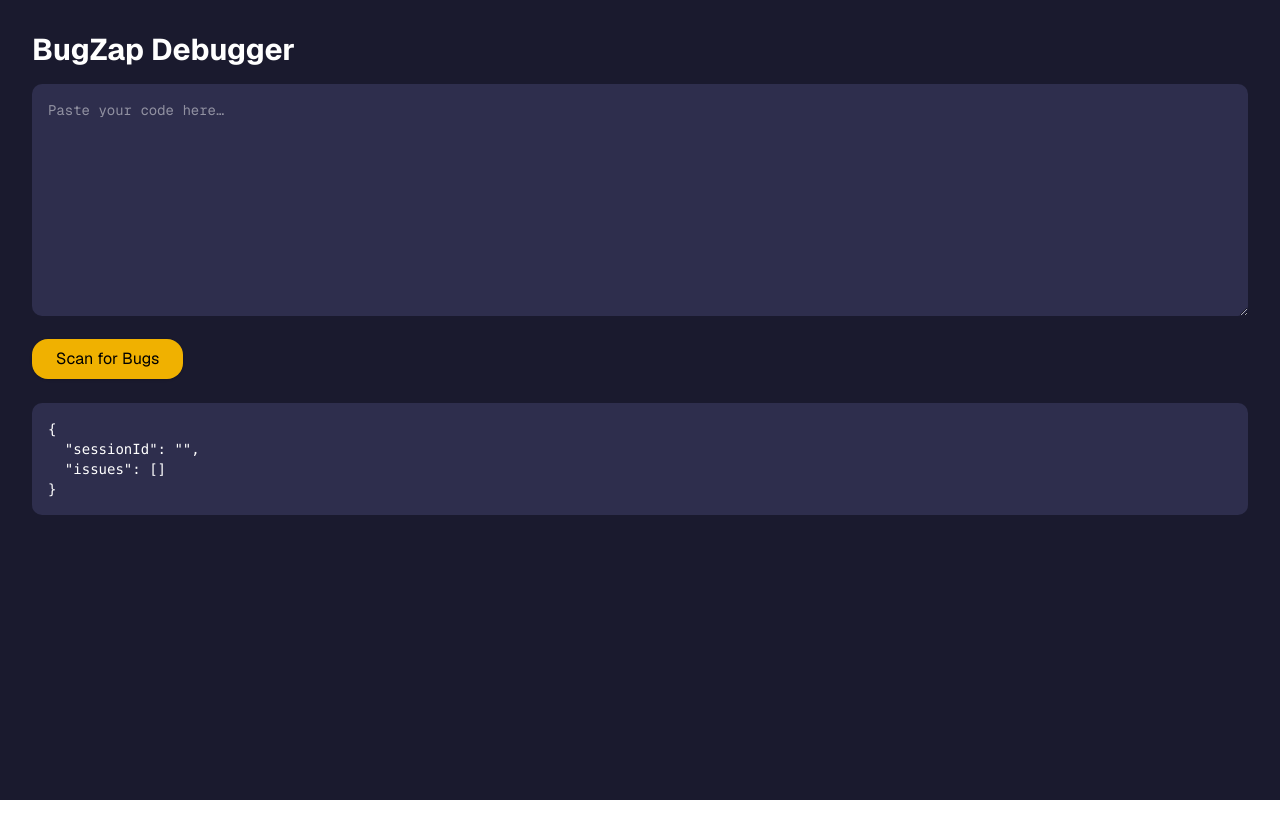
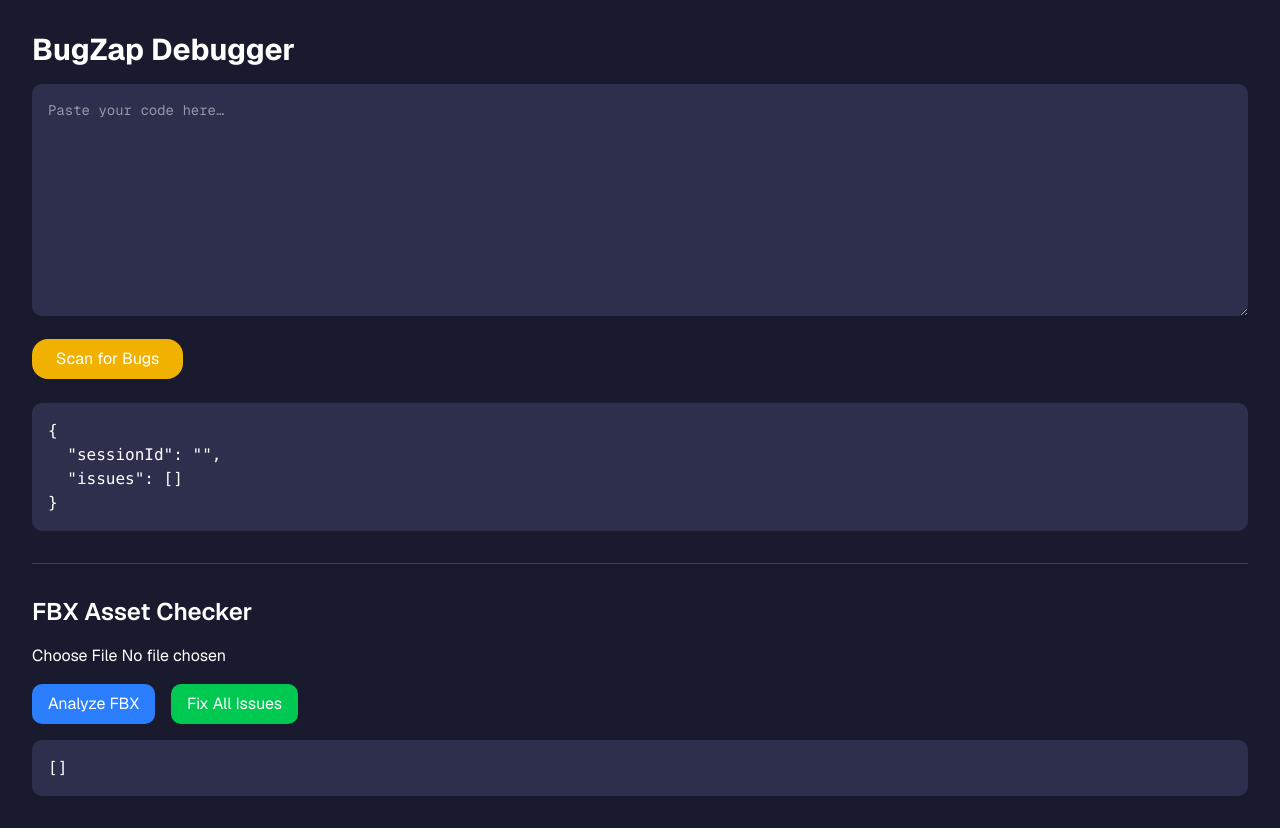
Before and after one commit to BugZapAI/bugzap-frontend, a Next.js app: page / in a window 1280 px wide. Before the commit the page ends 800 px from the top, so only its background shows below. Built offline with nearby package versions, Linux system fonts and the light colour scheme; no server answers.

Commit message:
feat(ui): add FBX asset checker section to debugger

```diff
--- a/src/app/page.tsx
+++ b/src/app/page.tsx
@@ -3,7 +3,6 @@
 
 import React, { useState } from 'react';
 
-// Minimal debugger UI for BugZap
 export default function BugZapPage() {
   const [snippet, setSnippet]     = useState<string>('');
   const [issues, setIssues]       = useState<any[]>([]);
@@ -11,24 +10,26 @@ export default function BugZapPage() {
   const [timeSaved, setTimeSaved] = useState<number | null>(null);
   const [loading, setLoading]     = useState<boolean>(false);
 
+  // New FBX upload state
+  const [fbxFile, setFbxFile]     = useState<File | null>(null);
+  const [fbxIssues, setFbxIssues] = useState<any[]>([]);
+  const [fbxLoading, setFbxLoading] = useState<boolean>(false);
+
+  const API = process.env.NEXT_PUBLIC_API_URL || 'http://localhost:8000';
+
   const runAnalyze = async () => {
     setLoading(true);
     try {
       const form = new FormData();
       form.append('code', snippet);
-      const res = await fetch(`${process.env.NEXT_PUBLIC_API_URL || 'http://localhost:8000'}/analyze`, {
-        method: 'POST',
-        body: form,
-      });
+      const res = await fetch(`${API}/analyze`, { method: 'POST', body: form });
       const data = await res.json();
       setSessionId(data.session_id);
       setIssues(data.issues);
       setTimeSaved(null);
     } catch (e: any) {
-      alert('Analyze failed: ' + e.message);
-    } finally {
-      setLoading(false);
-    }
+      alert(e.message);
+    } finally { setLoading(false); }
   };
 
   const runFix = async (issueId?: number) => {
@@ -38,81 +39,90 @@ export default function BugZapPage() {
       form.append('code', snippet);
       form.append('session_id', sessionId);
       if (issueId != null) form.append('issue_id', String(issueId)); else form.append('all','true');
-      const res = await fetch(`${process.env.NEXT_PUBLIC_API_URL || 'http://localhost:8000'}/fix`, {
-        method: 'POST',
-        body: form,
-      });
+      const res = await fetch(`${API}/fix`, { method: 'POST', body: form });
       const data = await res.json();
       setSnippet(data.fixed_code);
       setTimeSaved(data.time_saved);
       setIssues([]);
     } catch (e: any) {
-      alert('Fix failed: ' + e.message);
-    } finally {
-      setLoading(false);
-    }
+      alert(e.message);
+    } finally { setLoading(false); }
+  };
+
+  // New: analyze FBX
+  const analyzeFbx = async () => {
+    if (!fbxFile) return;
+    setFbxLoading(true);
+    try {
+      const form = new FormData();
+      form.append('file', fbxFile);
+      const res = await fetch(`${API}/analyze-fbx`, { method: 'POST', body: form });
+      const data = await res.json();
+      setFbxIssues(data.issues);
+    } catch (e: any) {
+      alert(e.message);
+    } finally { setFbxLoading(false); }
+  };
+
+  // New: fix FBX
+  const fixFbx = async (all = false) => {
+    if (!fbxFile) return;
+    setFbxLoading(true);
+    try {
+      const form = new FormData();
+      form.append('file', fbxFile);
+      form.append('all', all ? 'true' : 'false');
+      const res = await fetch(`${API}/fix-fbx`, { method: 'POST', body: form });
+      const blob = await res.blob();
+      const url = URL.createObjectURL(blob);
+      const a = document.createElement('a');
+      a.href = url;
+      a.download = `fixed_${fbxFile.name}`;
+      a.click();
+    } catch (e: any) {
+      alert(e.message);
+    } finally { setFbxLoading(false); }
   };
 
   return (
     <div className="min-h-screen bg-[#1A1A2E] text-white font-sans p-8">
+      {/* Code Debugger */}
       <h1 className="text-3xl font-bold mb-4">BugZap Debugger</h1>
       <textarea
         value={snippet}
         onChange={e => setSnippet(e.target.value)}
         rows={10}
-        className="w-full bg-[#2E2E4D] text-gray-100 rounded-lg p-4 font-mono text-sm mb-4 focus:outline-none focus:ring-2 focus:ring-yellow-400"
+        className="w-full bg-[#2E2E4D] p-4 mb-4 rounded-lg font-mono text-sm"
         placeholder="Paste your code here…"
       />
-      <button
-        onClick={runAnalyze}
-        disabled={loading}
-        className="bg-yellow-500 text-black px-6 py-2 rounded-2xl shadow hover:bg-yellow-600 transition mb-6"
-      >
+      <button onClick={runAnalyze} disabled={loading} className="bg-yellow-500 px-6 py-2 rounded-2xl mb-6">
         {loading ? 'Scanning…' : 'Scan for Bugs'}
       </button>
-
-      <pre className="bg-[#2E2E4D] p-4 rounded-lg text-sm mb-4 overflow-auto max-h-40">
+      <pre className="bg-[#2E2E4D] p-4 rounded-lg mb-6 max-h-40 overflow-auto">
         {JSON.stringify({ sessionId, issues }, null, 2)}
       </pre>
+      {/* Preserve all existing code debugger fixes here... */}
 
-      {issues.length > 0 && (
-        <div className="space-y-4 mb-6">
-          <h2 className="text-xl font-semibold">Found {issues.length} issue(s):</h2>
-          {issues.map(issue => (
-            <div key={issue.id} className="bg-[#2E2E4D] p-4 rounded-lg border border-gray-700">
-              <div><strong>Line {issue.line ?? 'N/A'}:</strong> {issue.message}</div>
-              <div className="italic text-gray-300">{issue.suggestion}</div>
-              <button
-                onClick={() => runFix(issue.id)}
-                disabled={loading}
-                className="mt-2 bg-yellow-500 text-black px-4 py-1 rounded-lg hover:bg-yellow-600 transition"
-              >Fix This</button>
-            </div>
-          ))}
-          <button
-            onClick={() => runFix()}
-            disabled={loading}
-            className="bg-yellow-500 text-black px-6 py-2 rounded-2xl shadow hover:bg-yellow-600 transition"
-          >Fix All</button>
-        </div>
-      )}
-
-      {timeSaved !== null && (
-        <div className="mt-6">
-          <div>🎉 You saved approximately <strong>{timeSaved.toFixed(1)} seconds</strong>!</div>
-          <h3 className="mt-4 text-xl font-semibold">Fixed Code:</h3>
-          <pre className="bg-[#2E2E4D] p-4 rounded-lg text-sm overflow-auto max-h-64">
-            {snippet}
-          </pre>
-          <a
-            href={`data:text/plain;charset=utf-8,${encodeURIComponent(snippet)}`}
-            download="fixed_code.py"
-            className="inline-block mt-2 bg-yellow-500 text-black px-4 py-1 rounded-lg hover:bg-yellow-600 transition"
-          >📥 Download Fixed Code</a>
-        </div>
-      )}
-
-      {loading && <div className="mt-4 italic text-gray-400">Working…</div>}
+      {/* New: FBX Debugger */}
+      <hr className="border-gray-700 my-8" />
+      <h2 className="text-2xl font-semibold mb-4">FBX Asset Checker</h2>
+      <input
+        type="file"
+        accept=".fbx"
+        onChange={e => setFbxFile(e.target.files?.[0] || null)}
+        className="mb-4"
+      />
+      <div className="flex space-x-4 mb-4">
+        <button onClick={analyzeFbx} disabled={fbxLoading || !fbxFile} className="bg-blue-500 px-4 py-2 rounded-lg">
+          {fbxLoading ? 'Analyzing…' : 'Analyze FBX'}
+        </button>
+        <button onClick={() => fixFbx(true)} disabled={fbxLoading || !fbxFile} className="bg-green-500 px-4 py-2 rounded-lg">
+          {fbxLoading ? 'Fixing…' : 'Fix All Issues'}
+        </button>
+      </div>
+      <pre className="bg-[#2E2E4D] p-4 rounded-lg max-h-40 overflow-auto">
+        {JSON.stringify(fbxIssues, null, 2)}
+      </pre>
     </div>
   );
 }
```
